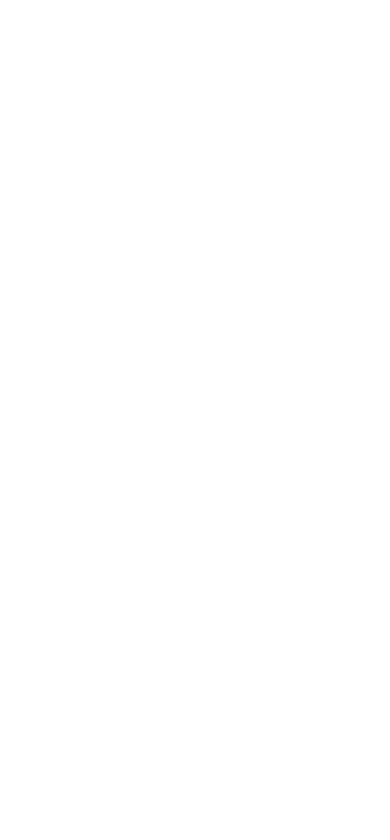
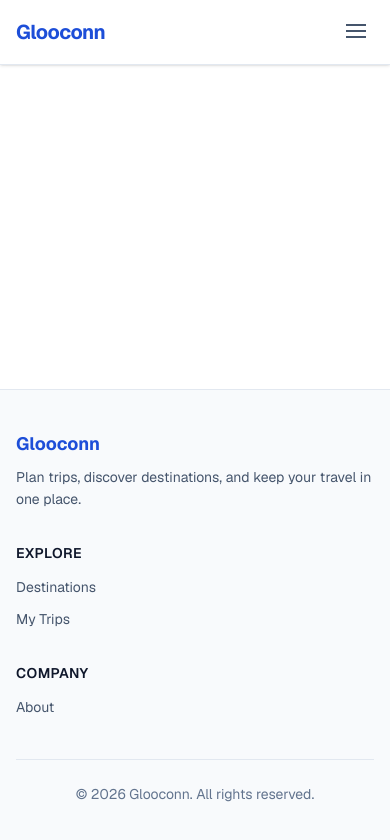
Before and after one commit to SDZLVA/Gloconn, a Next.js app: page / in a window 390 px wide. Shown: the top 840 px of the page. Built offline with nearby package versions, Linux system fonts and the light colour scheme.

Commit message:
Add sticky navbar, footer, and responsive main layout.
Co-authored-by: Cursor <cursoragent@cursor.com>

```diff
--- a/app/globals.css
+++ b/app/globals.css
@@ -10,6 +10,11 @@
   --color-foreground: var(--foreground);
   --font-sans: var(--font-geist-sans);
   --font-mono: var(--font-geist-mono);
+
+  /* Glooconn brand blues — travel-inspired, distinct from Booking.com */
+  --color-brand-50: #eff6ff;
+  --color-brand-700: #1d4ed8;
+  --color-brand-800: #1e40af;
 }
 
 @media (prefers-color-scheme: dark) {
--- a/app/page.tsx
+++ b/app/page.tsx
@@ -2,5 +2,5 @@
  * Home page — UI will be added in a later step.
  */
 export default function Home() {
-  return <main className="flex flex-1 flex-col" />;
+  return <div className="flex flex-1 flex-col" />;
 }
--- a/components/layout/AppShell.tsx
+++ b/components/layout/AppShell.tsx
@@ -1,17 +1,28 @@
-/**
- * AppShell wraps every page in a responsive container.
- * Padding grows on larger screens (mobile → tablet → desktop).
- */
+import { Footer } from "@/components/layout/Footer";
+import { Navbar } from "@/components/layout/Navbar";
+
 type AppShellProps = {
   children: React.ReactNode;
 };
 
+/**
+ * AppShell — the main layout wrapper used on every page.
+ *
+ * Structure (top to bottom):
+ * 1. Navbar  — sticky navigation bar
+ * 2. Main    — page content (grows to fill available space)
+ * 3. Footer  — always at the bottom of the screen on short pages
+ */
 export function AppShell({ children }: AppShellProps) {
   return (
     <div className="flex min-h-full flex-1 flex-col">
-      <div className="mx-auto w-full max-w-7xl flex-1 px-4 sm:px-6 lg:px-8">
+      <Navbar />
+
+      <main className="mx-auto w-full max-w-7xl flex-1 px-4 py-6 sm:px-6 sm:py-8 lg:px-8">
         {children}
-      </div>
+      </main>
+
+      <Footer />
     </div>
   );
 }
--- /dev/null
+++ b/components/layout/Footer.tsx
@@ -0,0 +1,71 @@
+import Link from "next/link";
+
+/** Footer links grouped by section (keeps the footer easy to update later). */
+const FOOTER_SECTIONS = [
+  {
+    title: "Explore",
+    links: [
+      { href: "/destinations", label: "Destinations" },
+      { href: "/my-trips", label: "My Trips" },
+    ],
+  },
+  {
+    title: "Company",
+    links: [{ href: "/about", label: "About" }],
+  },
+] as const;
+
+/**
+ * Footer — sits at the bottom of every page.
+ *
+ * Uses a light gray background and a simple grid so it stays readable
+ * on phones (one column) and desktops (multiple columns).
+ */
+export function Footer() {
+  const currentYear = new Date().getFullYear();
+
+  return (
+    <footer className="mt-auto border-t border-slate-200 bg-slate-50">
+      <div className="mx-auto max-w-7xl px-4 py-10 sm:px-6 lg:px-8">
+        <div className="grid gap-8 sm:grid-cols-2 lg:grid-cols-3">
+          {/* Brand blurb */}
+          <div className="sm:col-span-2 lg:col-span-1">
+            <p className="text-lg font-bold text-brand-700">Glooconn</p>
+            <p className="mt-2 max-w-sm text-sm leading-relaxed text-slate-600">
+              Plan trips, discover destinations, and keep your travel in one
+              place.
+            </p>
+          </div>
+
+          {/* Link columns */}
+          {FOOTER_SECTIONS.map((section) => (
+            <div key={section.title}>
+              <h2 className="text-sm font-semibold uppercase tracking-wide text-slate-900">
+                {section.title}
+              </h2>
+              <ul className="mt-3 space-y-2">
+                {section.links.map((link) => (
+                  <li key={link.href}>
+                    <Link
+                      href={link.href}
+                      className="text-sm text-slate-600 transition-colors hover:text-brand-700"
+                    >
+                      {link.label}
+                    </Link>
+                  </li>
+                ))}
+              </ul>
+            </div>
+          ))}
+        </div>
+
+        {/* Copyright row */}
+        <div className="mt-10 border-t border-slate-200 pt-6">
+          <p className="text-center text-sm text-slate-500">
+            © {currentYear} Glooconn. All rights reserved.
+          </p>
+        </div>
+      </div>
+    </footer>
+  );
+}
--- /dev/null
+++ b/components/layout/Navbar.tsx
@@ -0,0 +1,136 @@
+"use client";
+
+import Link from "next/link";
+import { usePathname } from "next/navigation";
+import { useState } from "react";
+import { cn } from "@/lib/utils";
+
+/** Each item shown in the main navigation bar. */
+const NAV_LINKS = [
+  { href: "/", label: "Home" },
+  { href: "/destinations", label: "Destinations" },
+  { href: "/my-trips", label: "My Trips" },
+  { href: "/about", label: "About" },
+] as const;
+
+/**
+ * Navbar — sticky top bar with the Glooconn logo and page links.
+ *
+ * On desktop (md and up): logo on the left, links in a row on the right.
+ * On mobile: logo on the left, hamburger button on the right that opens a menu.
+ */
+export function Navbar() {
+  const pathname = usePathname();
+  const [mobileMenuOpen, setMobileMenuOpen] = useState(false);
+
+  /** Closes the mobile menu after the user taps a link. */
+  function closeMobileMenu() {
+    setMobileMenuOpen(false);
+  }
+
+  return (
+    <header className="sticky top-0 z-50 border-b border-slate-200 bg-white/95 shadow-sm backdrop-blur supports-[backdrop-filter]:bg-white/90">
+      <nav
+        className="mx-auto flex h-16 max-w-7xl items-center justify-between px-4 sm:px-6 lg:px-8"
+        aria-label="Main navigation"
+      >
+        {/* Logo — always links back to the home page */}
+        <Link
+          href="/"
+          className="text-xl font-bold tracking-tight text-brand-700 transition-colors hover:text-brand-800"
+          onClick={closeMobileMenu}
+        >
+          Glooconn
+        </Link>
+
+        {/* Desktop links — hidden on small screens */}
+        <ul className="hidden items-center gap-1 md:flex">
+          {NAV_LINKS.map((link) => {
+            const isActive = pathname === link.href;
+
+            return (
+              <li key={link.href}>
+                <Link
+                  href={link.href}
+                  className={cn(
+                    "rounded-md px-3 py-2 text-sm font-medium transition-colors",
+                    isActive
+                      ? "bg-brand-50 text-brand-700"
+                      : "text-slate-600 hover:bg-slate-100 hover:text-slate-900",
+                  )}
+                  aria-current={isActive ? "page" : undefined}
+                >
+                  {link.label}
+                </Link>
+              </li>
+            );
+          })}
+        </ul>
+
+        {/* Mobile menu button — hidden on desktop */}
+        <button
+          type="button"
+          className="inline-flex items-center justify-center rounded-md p-2 text-slate-600 hover:bg-slate-100 hover:text-slate-900 md:hidden"
+          aria-expanded={mobileMenuOpen}
+          aria-controls="mobile-nav-menu"
+          aria-label={mobileMenuOpen ? "Close menu" : "Open menu"}
+          onClick={() => setMobileMenuOpen((open) => !open)}
+        >
+          {/* Simple hamburger / close icon built with spans (no extra icon package) */}
+          <span className="relative block h-5 w-5">
+            <span
+              className={cn(
+                "absolute left-0 block h-0.5 w-5 bg-current transition-transform",
+                mobileMenuOpen ? "top-2 rotate-45" : "top-0.5",
+              )}
+            />
+            <span
+              className={cn(
+                "absolute left-0 top-2 block h-0.5 w-5 bg-current transition-opacity",
+                mobileMenuOpen && "opacity-0",
+              )}
+            />
+            <span
+              className={cn(
+                "absolute left-0 block h-0.5 w-5 bg-current transition-transform",
+                mobileMenuOpen ? "top-2 -rotate-45" : "top-3.5",
+              )}
+            />
+          </span>
+        </button>
+      </nav>
+
+      {/* Mobile dropdown menu — shown below the bar when open */}
+      {mobileMenuOpen && (
+        <div
+          id="mobile-nav-menu"
+          className="border-t border-slate-200 bg-white px-4 pb-4 pt-2 md:hidden"
+        >
+          <ul className="flex flex-col gap-1">
+            {NAV_LINKS.map((link) => {
+              const isActive = pathname === link.href;
+
+              return (
+                <li key={link.href}>
+                  <Link
+                    href={link.href}
+                    className={cn(
+                      "block rounded-md px-3 py-2.5 text-sm font-medium transition-colors",
+                      isActive
+                        ? "bg-brand-50 text-brand-700"
+                        : "text-slate-600 hover:bg-slate-100 hover:text-slate-900",
+                    )}
+                    aria-current={isActive ? "page" : undefined}
+                    onClick={closeMobileMenu}
+                  >
+                    {link.label}
+                  </Link>
+                </li>
+              );
+            })}
+          </ul>
+        </div>
+      )}
+    </header>
+  );
+}
```
